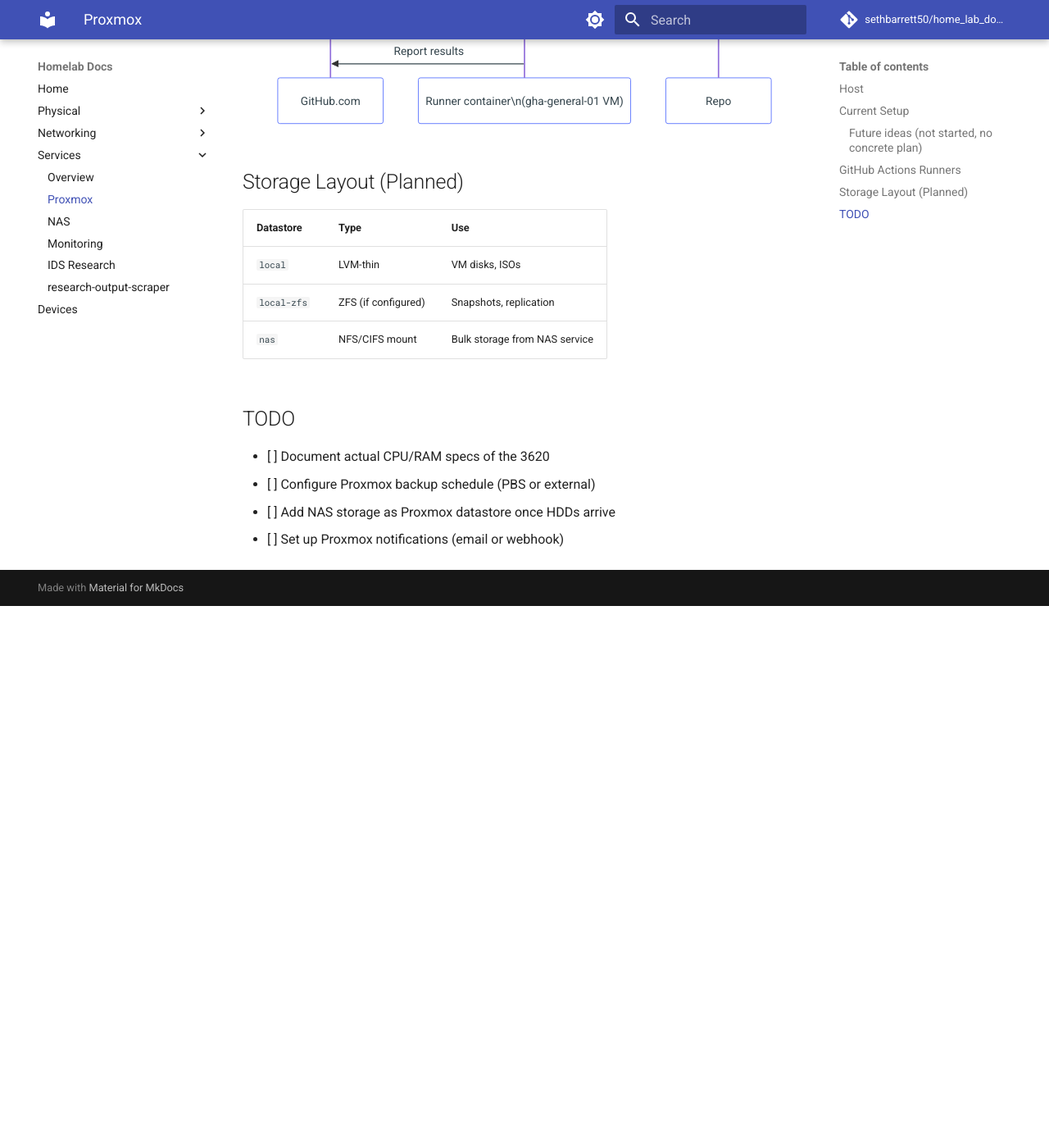
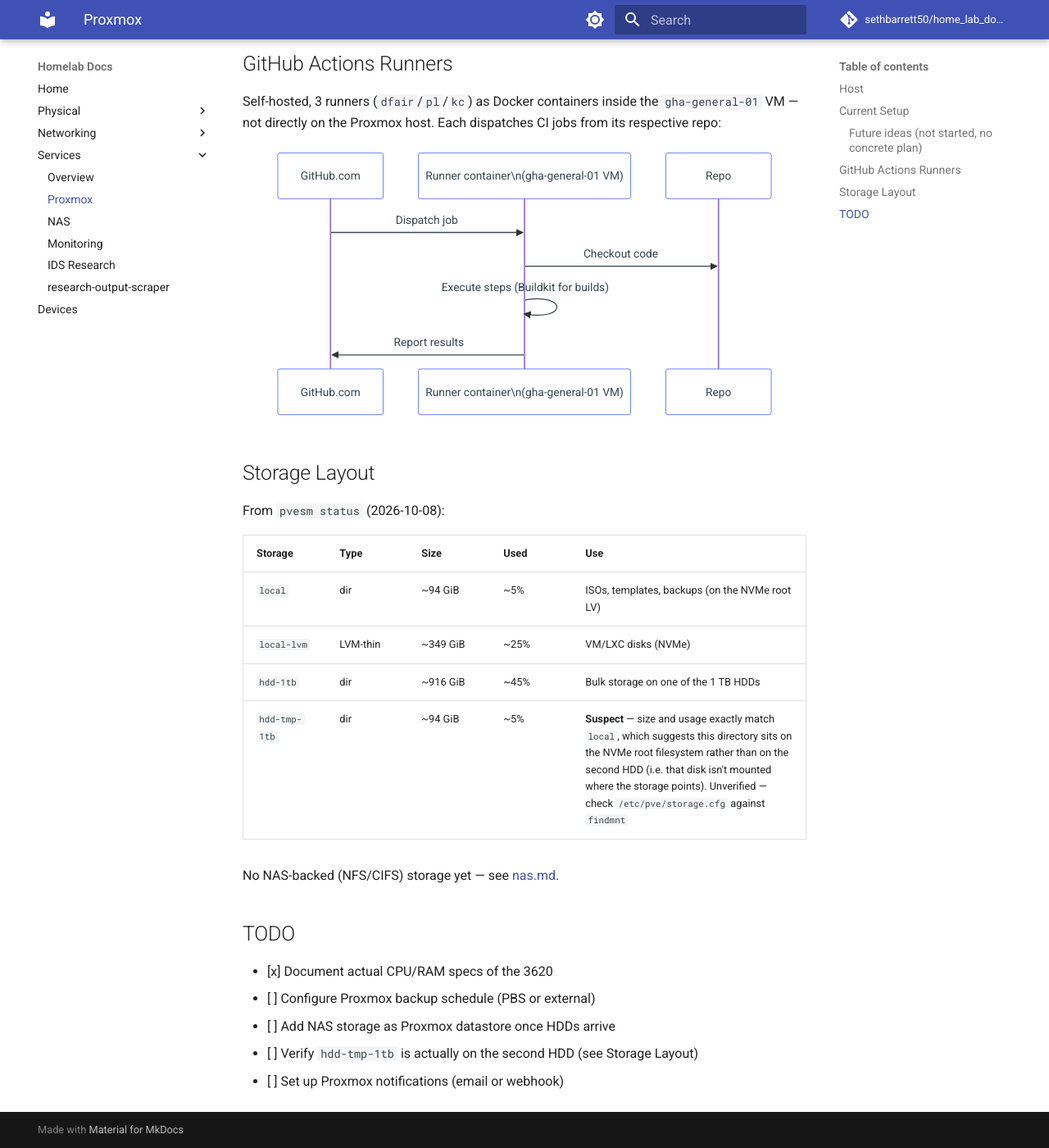
Before and after one commit to sethbarrett50/home_lab_docs, an MkDocs documentation site: the page built from docs/services/proxmox.md, in a window 1280 px wide and 1400 px high, scrolled down 1384 px. Shown: the whole window at 82% size. Built offline with MkDocs 1.6.1 and Material for MkDocs 9.7.7, drawn with Linux system fonts in a browser that asks for light colours; comment, search, counter and statistics services are not loaded; before the commit the page ends 2123 px from its top, so only the background shows below that; some of the changed text lies outside the part shown.

Commit message:
docs: Proxmox host specs and real storage, rack/cable leftovers, IDS edge plan
- proxmox.md: i7-6700K / 32 GB / NVMe + 2x 1 TB HDD specs, PVE 9.1.1,
  and the actual pvesm storage list replacing the "planned" table; flag
  hdd-tmp-1tb as likely sitting on the root fs, not the second HDD
- physical/README.md: model + role for acer-lap, hp-lap, Proxmox
- rack-layout.md: patch panel is unused, cable plan points at the
  switch port table
- ids-research.md: planned edge-device IDS testing on acer-lap, moving
  to VLAN 30 when that work starts

Claude-Session: https://claude.ai/code/session_01QCu8aA3HVga8dWn1RuHCKa

````diff
--- a/docs/services/proxmox.md
+++ b/docs/services/proxmox.md
@@ -9,6 +9,14 @@
 | IP | 192.168.10.10 (static) |
 | Web UI | https://192.168.10.10:8006 |
 | VLAN | 10 — Lab |
+| Proxmox | VE 9.1.1 (kernel 6.17.2-1-pve) |
+| BIOS | 2.8.1 |
+| CPU | Intel Core i7-6700K (Skylake) — 4C/8T, 4.0–4.2 GHz |
+| RAM | 32 GB — 4× 8 GB DDR4-2400 (all slots full), running at 2133 MT/s (the i7-6700K's rated max). ~18 GiB used at time of writing. 8 GiB swap |
+| Boot/VM disk | Toshiba XG5 512 GB NVMe (`KXG50ZNV512G`) — holds `local` + `local-lvm` |
+| HDDs | 2× 1 TB SATA 7200rpm — Seagate `ST1000DM003` (`sda`), Seagate `ST31000528AS` (`sdb`) |
+
+Specs collected 2026-10-08 via `dmidecode`, `lscpu`, `lsblk`, `pveversion`.
 
 ## Current Setup
 
@@ -48,17 +56,23 @@ sequenceDiagram
     Runner->>GH: Report results
 ```
 
-## Storage Layout (Planned)
+## Storage Layout
 
-| Datastore | Type | Use |
-|---|---|---|
-| `local` | LVM-thin | VM disks, ISOs |
-| `local-zfs` | ZFS (if configured) | Snapshots, replication |
-| `nas` | NFS/CIFS mount | Bulk storage from NAS service |
+From `pvesm status` (2026-10-08):
+
+| Storage | Type | Size | Used | Use |
+|---|---|---|---|---|
+| `local` | dir | ~94 GiB | ~5% | ISOs, templates, backups (on the NVMe root LV) |
+| `local-lvm` | LVM-thin | ~349 GiB | ~25% | VM/LXC disks (NVMe) |
+| `hdd-1tb` | dir | ~916 GiB | ~45% | Bulk storage on one of the 1 TB HDDs |
+| `hdd-tmp-1tb` | dir | ~94 GiB | ~5% | **Suspect** — size and usage exactly match `local`, which suggests this directory sits on the NVMe root filesystem rather than on the second HDD (i.e. that disk isn't mounted where the storage points). Unverified — check `/etc/pve/storage.cfg` against `findmnt` |
+
+No NAS-backed (NFS/CIFS) storage yet — see [nas.md](nas.md).
 
 ## TODO
 
-- [ ] Document actual CPU/RAM specs of the 3620
+- [x] Document actual CPU/RAM specs of the 3620
 - [ ] Configure Proxmox backup schedule (PBS or external)
 - [ ] Add NAS storage as Proxmox datastore once HDDs arrive
+- [ ] Verify `hdd-tmp-1tb` is actually on the second HDD (see Storage Layout)
 - [ ] Set up Proxmox notifications (email or webhook)
````
Also changed, not shown: docs/physical/README.md (+3 -3 lines), docs/physical/rack-layout.md (+5 -4 lines), docs/services/ids-research.md (+10 -0 lines).
